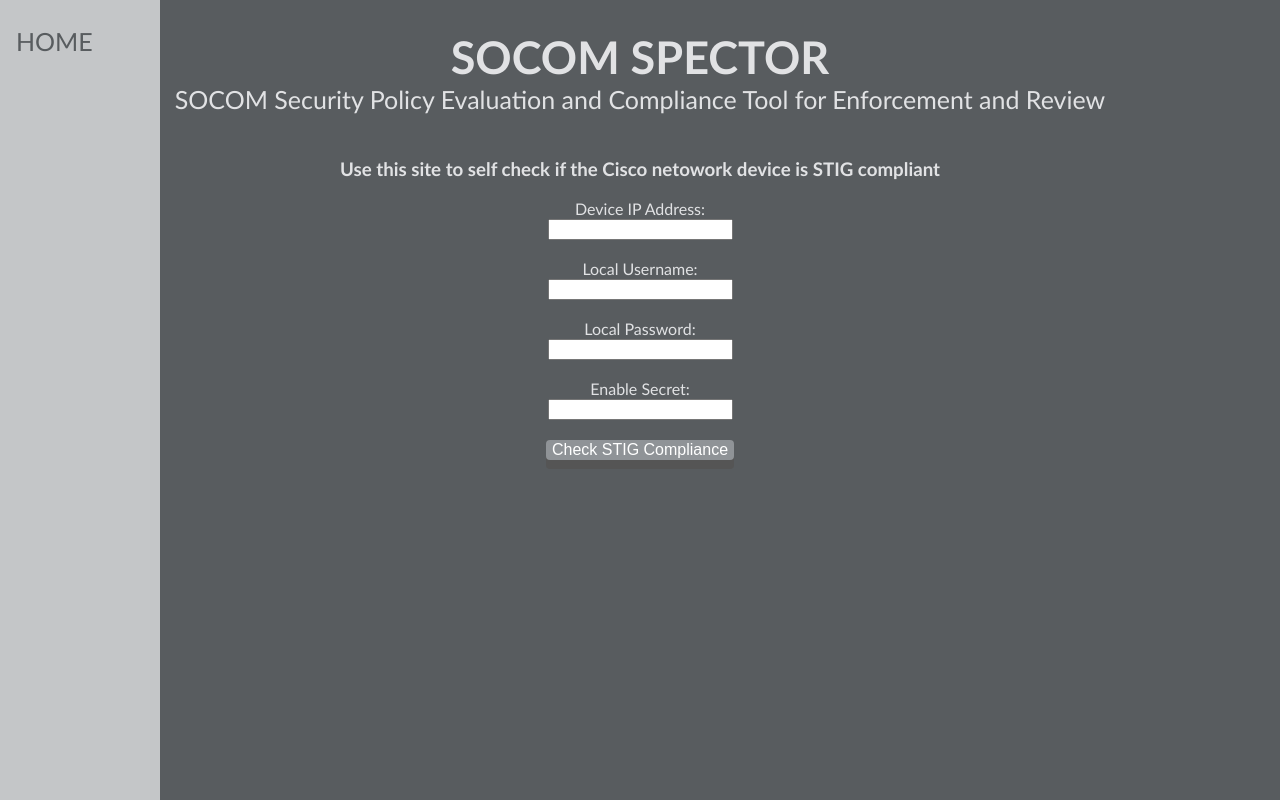
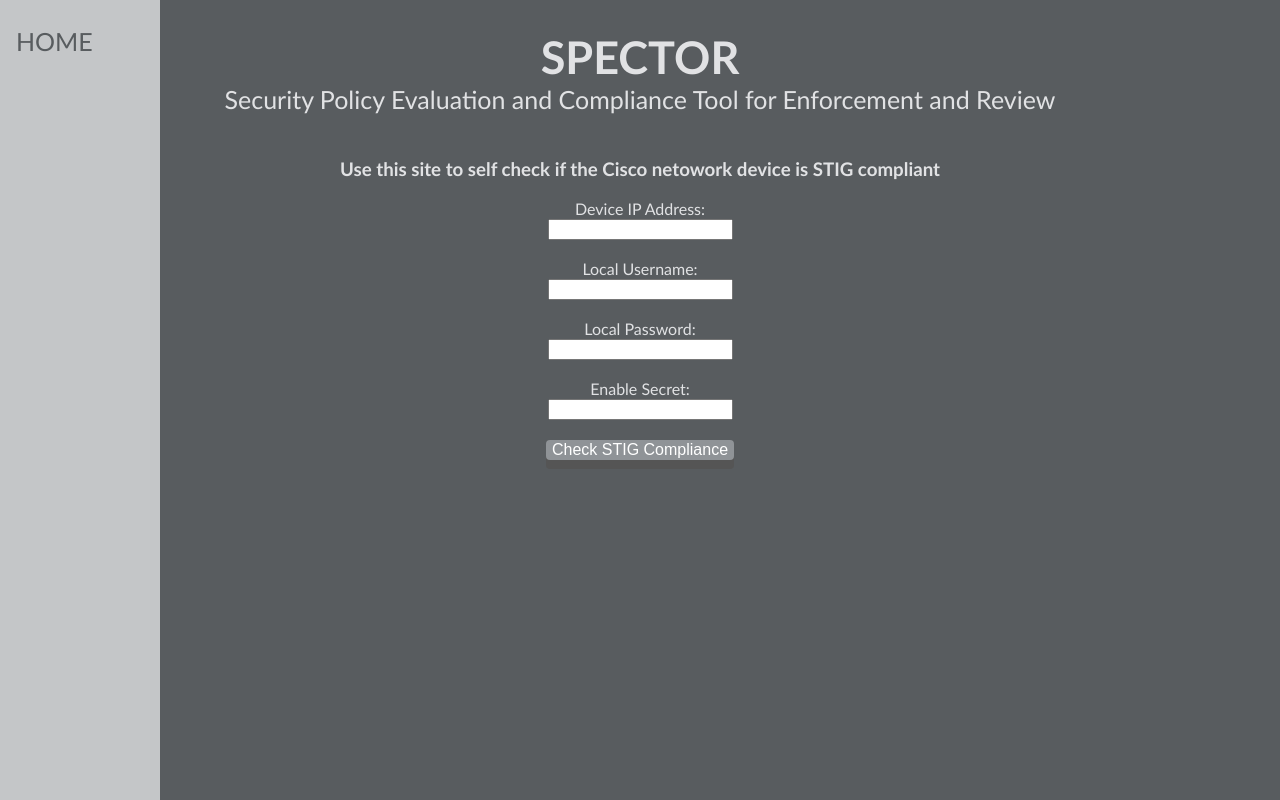
Before and after one commit to flipah/Network_automation, a Python web app: template flask/templates/spector_pre.html in a window 1280 px wide. Run offline with Jinja, Linux system fonts and the light colour scheme; the template is opened without the code that fills it, so the values that code supplies are empty.

Commit message:
Update spector_pre.html

```diff
--- a/flask/templates/spector_pre.html
+++ b/flask/templates/spector_pre.html
@@ -8,8 +8,8 @@
     </head>
     <body>
         <header>
-            <h1 class="header_title">SOCOM SPECTOR</h1>
-            <p class="header_explainer">SOCOM Security Policy Evaluation and Compliance Tool for Enforcement and Review</p>
+            <h1 class="header_title">SPECTOR</h1>
+            <p class="header_explainer">Security Policy Evaluation and Compliance Tool for Enforcement and Review</p>
         </header>
         <div class="sidenav">
             <a href="index.html">HOME</a>
@@ -33,12 +33,6 @@
                     <button type="submit" class="button">Check STIG Compliance</button>
                 </div>
             </form>
-            {% if result %}
-            <section>
-                <h2>STIG Compliance Results:</h2>
-                <pre class="results">{{ result }}</pre>
-            </section>
-            {% endif %}
         </main>
     </body>
 </html>
```
